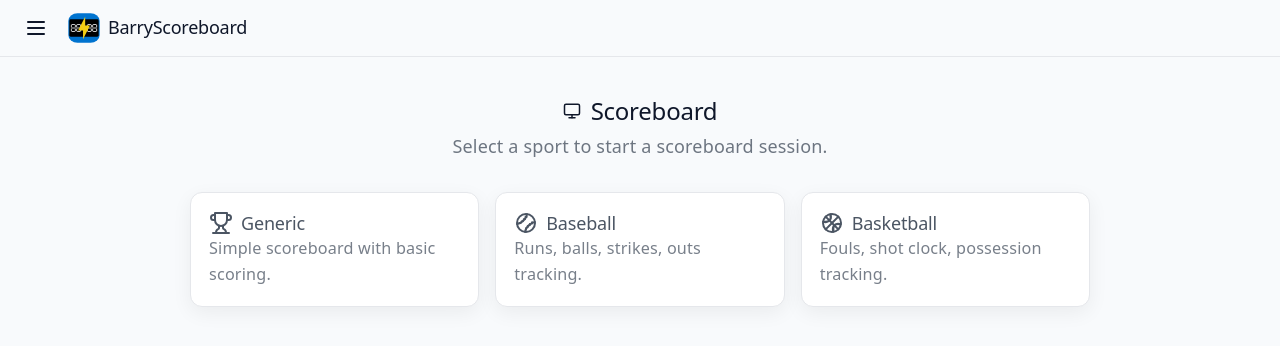
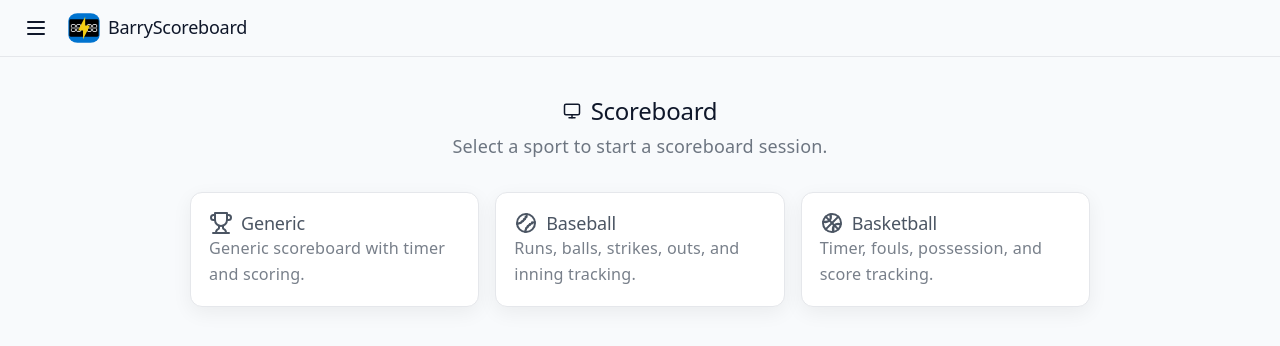
Before and after one commit to tm-barry/barry-scoreboard, a Vue app: page /scoreboard in a window 1280 px wide. Shown: the top 346 px of the page. Built offline with nearby package versions, Linux system fonts and the light colour scheme.

Commit message:
scoreboard - update descriptions

```diff
--- a/src/views/scoreboard/ScoreboardView.vue
+++ b/src/views/scoreboard/ScoreboardView.vue
@@ -17,7 +17,7 @@
         @click="createScoreboard('generic')"
       >
         <h3><Icon name="trophy" />Generic</h3>
-        <p>Simple scoreboard with basic scoring.</p>
+        <p>Generic scoreboard with timer and scoring.</p>
       </div>
 
       <div
@@ -26,7 +26,7 @@
         @click="createScoreboard('baseball')"
       >
         <h3><Icon name="baseball" />Baseball</h3>
-        <p>Runs, balls, strikes, outs tracking.</p>
+        <p>Runs, balls, strikes, outs, and inning tracking.</p>
       </div>
 
       <div
@@ -35,7 +35,7 @@
         @click="createScoreboard('basketball')"
       >
         <h3><Icon name="basketball" />Basketball</h3>
-        <p>Fouls, shot clock, possession tracking.</p>
+        <p>Timer, fouls, possession, and score tracking.</p>
       </div>
     </section>
   </div>
```
